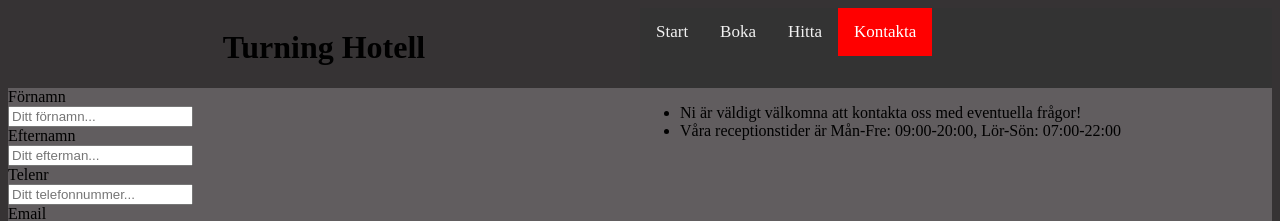
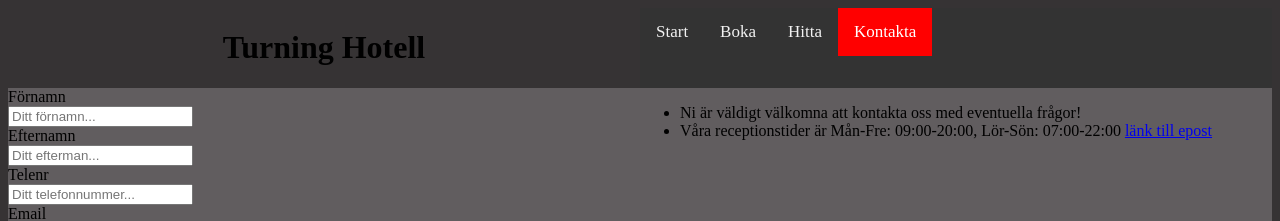
Before and after one commit to philipbev/webbutvf09, a plain HTML site: page kontakta.html in a window 1280 px wide. Shown: the top 221 px of the page. Drawn offline with Linux system fonts and the light colour scheme.

Commit message:
Update kontakta.html

```diff
--- a/kontakta.html
+++ b/kontakta.html
@@ -75,6 +75,7 @@
       </li>
       <li>
         Våra receptionstider är Mån-Fre: 09:00-20:00, Lör-Sön: 07:00-22:00
+        <a href="mailto:philipbevanda@mail.com">länk till epost</a>
       </li>
     </ul>
   </aside>
```
